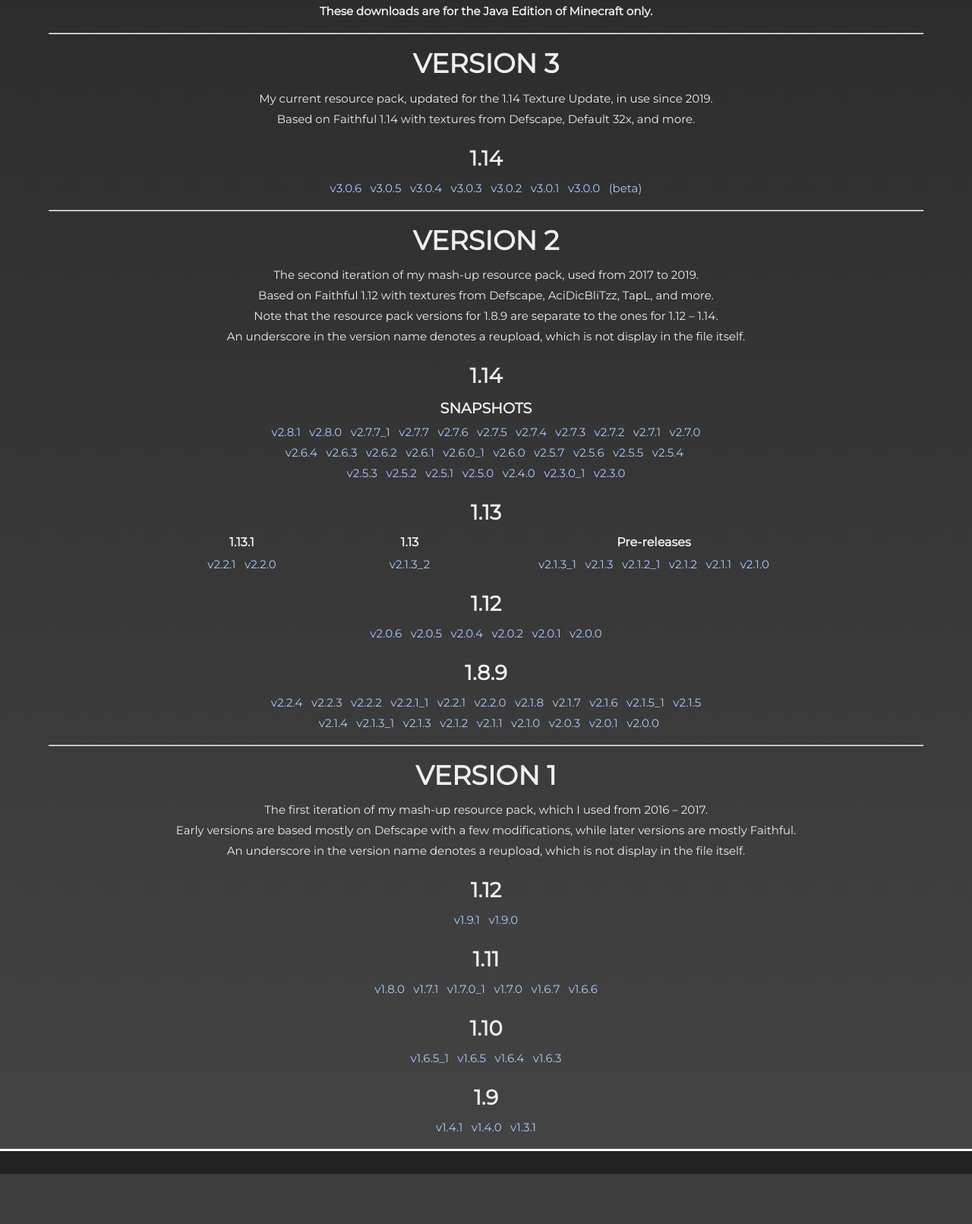
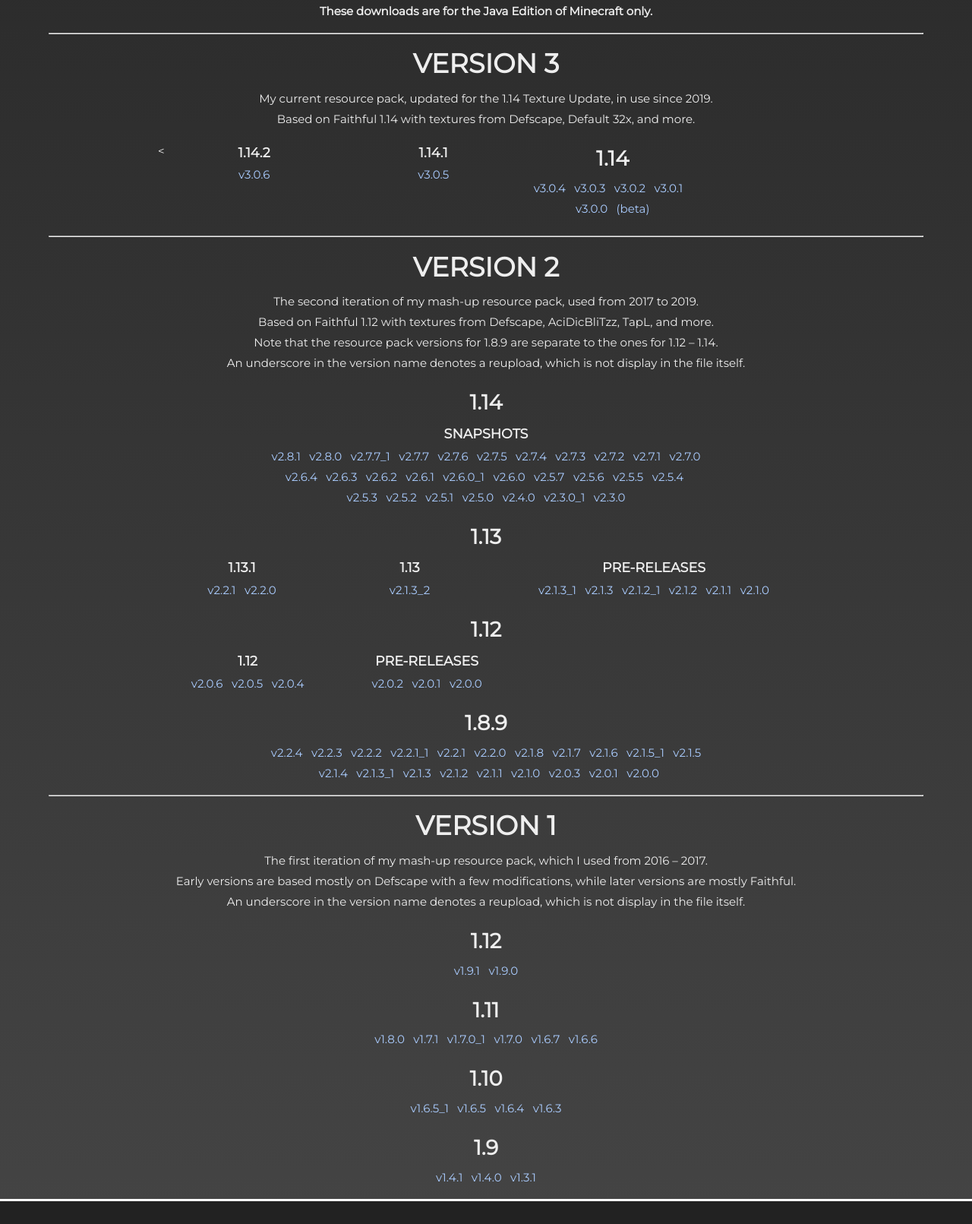
Before and after one commit to Nixinova/Website, a PHP site: page /minecraft/resource-packs/mash-up.html in a window 1280 px wide. Shown: the part 726-2337 px from the top of the page at 76% size. Before the commit the page ends 2271 px from the top, so only its background shows below. Run offline with PHP 8.4, Linux system fonts and the light colour scheme.

Commit message:
Split rest

```diff
--- a/css/style.css
+++ b/css/style.css
@@ -20,7 +20,7 @@ h1, h2, h3, h4 {text-transform: uppercase;}
 h1 {font-size: 2.5rem;}
 h2 {font-size: 2.2rem;}
 h3 {font-size: 1.7rem;}
-h4 {font-size: 1.2rem;}
+h4 {font-size: 1.1rem;}
 h5 {font-size: 1.0rem;}
 h6 {font-size: 14px; font-weight: bold; text-align: center; margin-top: 1em; margin-bottom: -1em;}
 
--- a/minecraft/resource-packs/mash-up.html
+++ b/minecraft/resource-packs/mash-up.html
@@ -79,12 +79,22 @@
             My current resource pack, updated for the 1.14 Texture Update, in use since 2019.<br/>
             Based on Faithful 1.14 with textures from Defscape, Default 32x, and more.
         </p>
-        <div>
+        <div class="row aligned" style="--margin: 25%;"><
+            <div class="flex" style="--width: 25%;">
+                <h4>1.14.2</h4>
+                <p>
+                    <a href="https://mediafire.com/?9ab9hl46dam6dy9" target="_blank" title="v3.0.6 (for 1.14.2-pre2)">v3.0.6</a>
+                </p>
+            </div>
+            <div class="flex" style="--width: 25%;">
+                <h4>1.14.1</h4>
+                <p>
+                    <a href="https://mediafire.com/?ykium5twm9ghx7g" target="_blank" title="v3.0.5 (for 1.14.1-pre2)">v3.0.5</a>
+                </p>
+            </div>
+            <div class="flex" style="--width: 25%;">
                 <h3>1.14</h3>
                 <p>
-            <!--<span href="https://mediafire.com/?" target="_blank" title="v3.1.0 (for 1.14.2-pre2)">v3.1.0</a>
-            --> <a href="https://mediafire.com/?9ab9hl46dam6dy9" target="_blank" title="v3.0.6 (for 1.14.2-pre2)">v3.0.6</a>
-                <a href="https://mediafire.com/?ykium5twm9ghx7g" target="_blank" title="v3.0.5 (for 1.14.1-pre2)">v3.0.5</a>
                     <a href="https://mediafire.com/?2ce90iwszspnll2" target="_blank" title="v3.0.4 (for 1.14)">v3.0.4</a>
                     <a href="https://mediafire.com/?7t4x82668z38ilo" target="_blank" title="v3.0.3 (for 1.14)">v3.0.3</a>
                     <a href="https://mediafire.com/?qpz6b49g8jt9ho0" target="_blank" title="v3.0.2 (for 1.14)">v3.0.2</a>
@@ -92,6 +102,7 @@
                     <a href="https://mediafire.com/?n5todfmtp139dv5" target="_blank" title="v3.0.0 (for 1.14)">v3.0.0</a>
                     <a href="https://mediafire.com/?q5tout14b44abno" target="_blank" title="v3 (Beta) (for 1.14-pre1)">(beta)</a>
                 </p>
+            </div>
         </div>
     </div>
 
@@ -143,20 +154,20 @@
         <h3>1.13</h3>
         <div class="row aligned" style="--margin: 25%;">
             <div class="flex" style="--width: 25%;">
-                <h5>1.13.1</h5>
+                <h4>1.13.1</h4>
                 <p>
                     <a href="https://mediafire.com/?89d4fo182r5dema" target="_blank" title="v2.2.1 (for 1.13.1)">v2.2.1</a>
                     <a href="https://mediafire.com/?cmedlg5hajh8vcu" target="_blank" title="v2.2 (for 1.13.1)">v2.2.0</a>
                 </p>
             </div>
             <div class="flex" style="--width: 25%;">
-                <h5>1.13</h5>
+                <h4>1.13</h4>
                 <p>
                     <a href="https://mediafire.com/?z4hbc3yccbcc3x5" target="_blank" title="v2.1.3 (for 1.13)">v2.1.3_2</a>
                 </p>
             </div>
             <div class="flex" style="--width: 50%;">
-                <h5>Pre-releases</h5>
+                <h4>Pre-releases</h4>
                 <p>
                     <a href="https://mediafire.com/?inrzz8m368ta4xu" target="_blank" title="v2.1.3 (for 1.13-pre6)">v2.1.3_1</a>
                     <a href="https://mediafire.com/?o1gbdudgobm6myr" target="_blank" title="v2.1.3 (for 1.13-pre3)">v2.1.3</a>
@@ -169,14 +180,24 @@
         </div>
 
         <h3>1.12</h3>
-        <p class="flex centered" style="--width: 50%;">
+        <div class="row aligned" style="--margin: 25%;">
+            <div class="flex" style="--width: 25%;">
+                <h4>1.12</h4>
+                <p>
                     <a href="https://mediafire.com/?x6a3gj2rauwgui6" target="_blank" title="v2.0.6 (for 1.12)">v2.0.6</a>
                     <a href="https://mediafire.com/?xxb553oc8h2eced" target="_blank" title="v2.0.5 (for 1.12)">v2.0.5</a>
                     <a href="https://mediafire.com/?8ve0yg0vyah7824" target="_blank" title="v2.0.4 (for 1.12)">v2.0.4</a>
+                </p>
+            </div>
+            <div class="flex" style="--width: 25%;">
+                <h4>Pre-releases</h4>
+                <p>
                     <a href="https://mediafire.com/?3nx2j85a9a6502e" target="_blank" title="v2.0.2 (for 1.12-pre5)">v2.0.2</a>
                     <a href="https://mediafire.com/?9lka054f1w0ldoq" target="_blank" title="v2.0.1 (for 1.12-pre2)">v2.0.1</a>
                     <a href="https://mediafire.com/?bxs3spt5rk17i0j" target="_blank" title="v2 (for 1.12-pre2)">v2.0.0</a>
                 </p>
+            </div>
+        </div>
 
         <h3>1.8.9</h3>
         <p class="flex centered" style="--width: 50%;">
```
Lines whose indentation alone changed are shown as unchanged.
